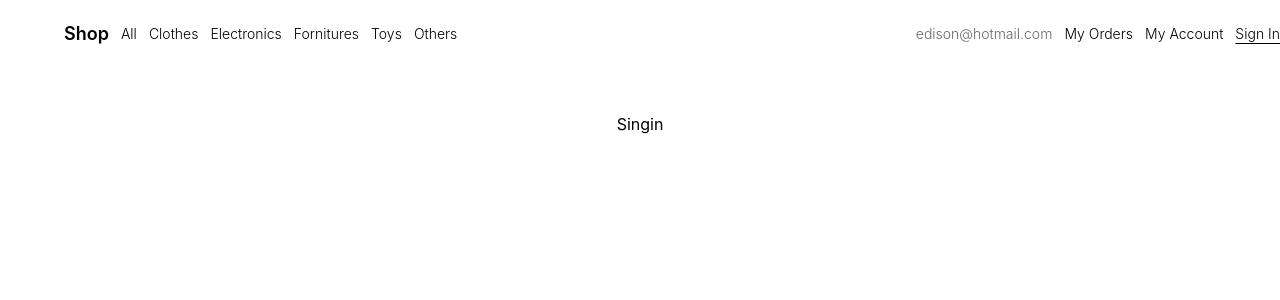
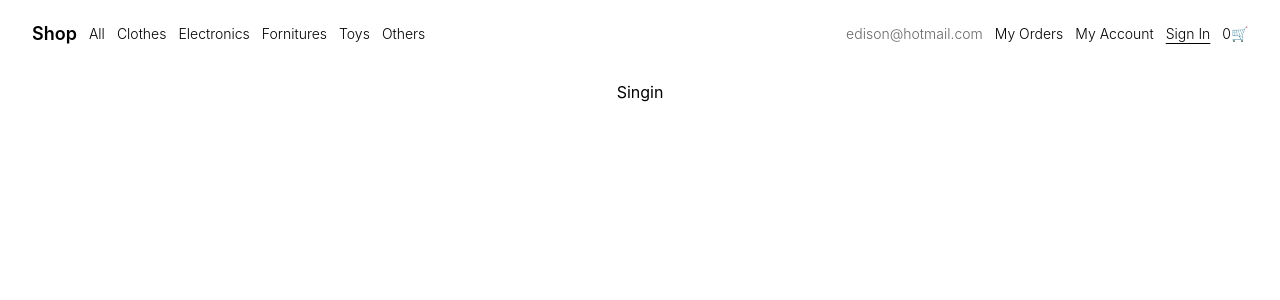
Before and after one commit to Behemof/e-comerce, a React (Vite) app: page /sing-In in a window 1280 px wide. Shown: the top 300 px of the page. Built offline with nearby package versions, Linux system fonts and the light colour scheme.

Commit message:
mostrar contador y carrito

```diff
--- a/src/Components/Navbar/index.jsx
+++ b/src/Components/Navbar/index.jsx
@@ -1,6 +1,10 @@
 import { NavLink } from "react-router-dom";
+import { useState } from "react";
+import { ContextoGlobal } from "../../Context";
+import { useContext} from "react";
 
 function Navbar (){
+    const context = useContext(ContextoGlobal)
 
     const activeStyle = "underline underline-offset-4"
 
@@ -75,6 +79,12 @@
                     </NavLink>
                 </li>
 
+                <li>
+                    <div>
+                     {context.count}🛒
+                    </div>
+                </li>
+
 
             </ul>
 
--- a/src/Context/index.jsx
+++ b/src/Context/index.jsx
@@ -4,6 +4,7 @@
 
 export function ContextoGlobalProveedor ({children}){
     const [count, setCount] = useState(0)
+
 
     return (
         <ContextoGlobal.Provider value={{ count, setCount}}>
--- a/src/Pages/App/App.css
+++ b/src/Pages/App/App.css
@@ -1,43 +1 @@
 @import "tailwindcss";
-#root {
-  max-width: 1280px;
-  margin: 0 auto;
-  padding: 2rem;
-  text-align: center;
-}
-
-.logo {
-  height: 6em;
-  padding: 1.5em;
-  will-change: filter;
-  transition: filter 300ms;
-}
-.logo:hover {
-  filter: drop-shadow(0 0 2em #646cffaa);
-}
-.logo.react:hover {
-  filter: drop-shadow(0 0 2em #61dafbaa);
-}
-
-@keyframes logo-spin {
-  from {
-    transform: rotate(0deg);
-  }
-  to {
-    transform: rotate(360deg);
-  }
-}
-
-@media (prefers-reduced-motion: no-preference) {
-  a:nth-of-type(2) .logo {
-    animation: logo-spin infinite 20s linear;
-  }
-}
-
-.card {
-  padding: 2em;
-}
-
-.read-the-docs {
-  color: #888;
-}
```
